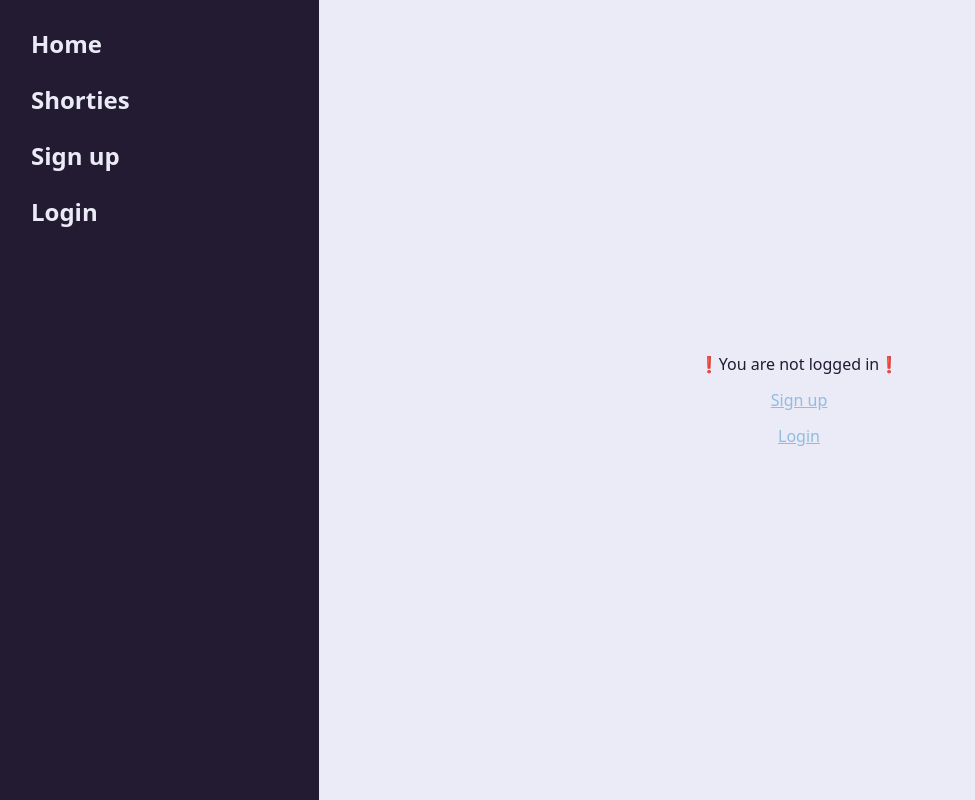
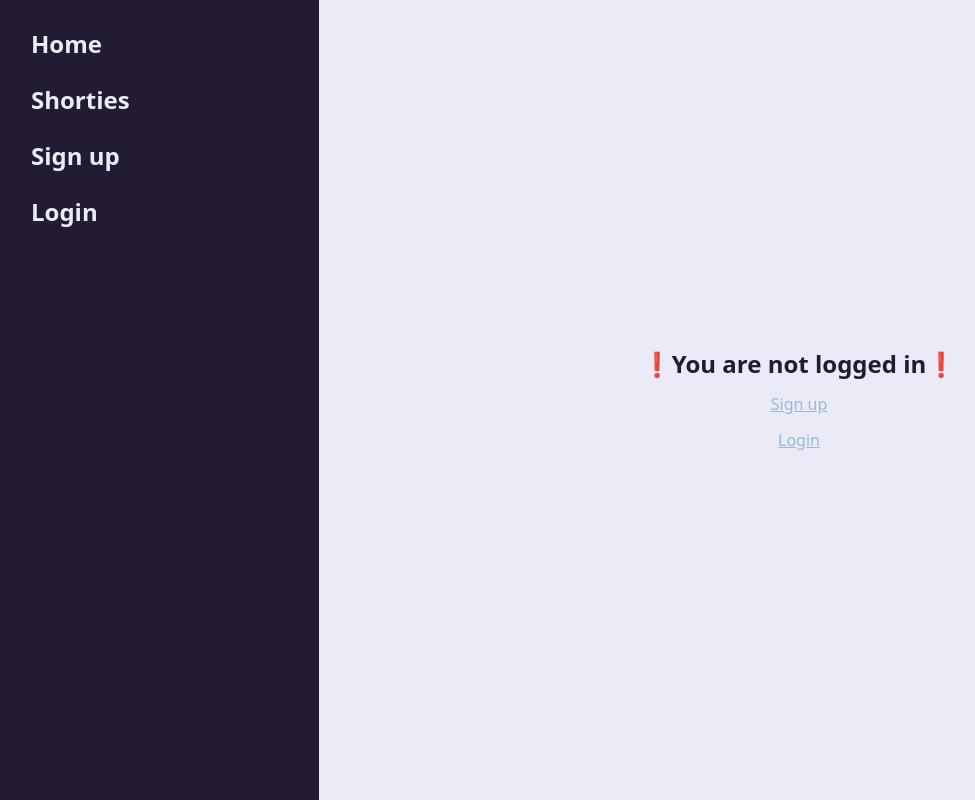
Before and after one commit to Jiseeeh/shorty, a Next.js app: page / in a window 1280 px wide. Shown: the whole page, without its empty margins (1-976 px from the left). Built offline with nearby package versions, Linux system fonts and the light colour scheme.

Commit message:
style: increase h1 font size

```diff
--- a/components/NotLoggedIn.tsx
+++ b/components/NotLoggedIn.tsx
@@ -4,7 +4,7 @@ import Link from "next/link";
 const NotLoggedIn: React.FC = () => {
   return (
     <section className="flex flex-col gap-3 text-center">
-      <h1>❗You are not logged in❗</h1>
+      <h1 className="font-bold text-2xl">❗You are not logged in❗</h1>
       <Link className="link link-accent" href="/signUp">
         Sign up
       </Link>
```
